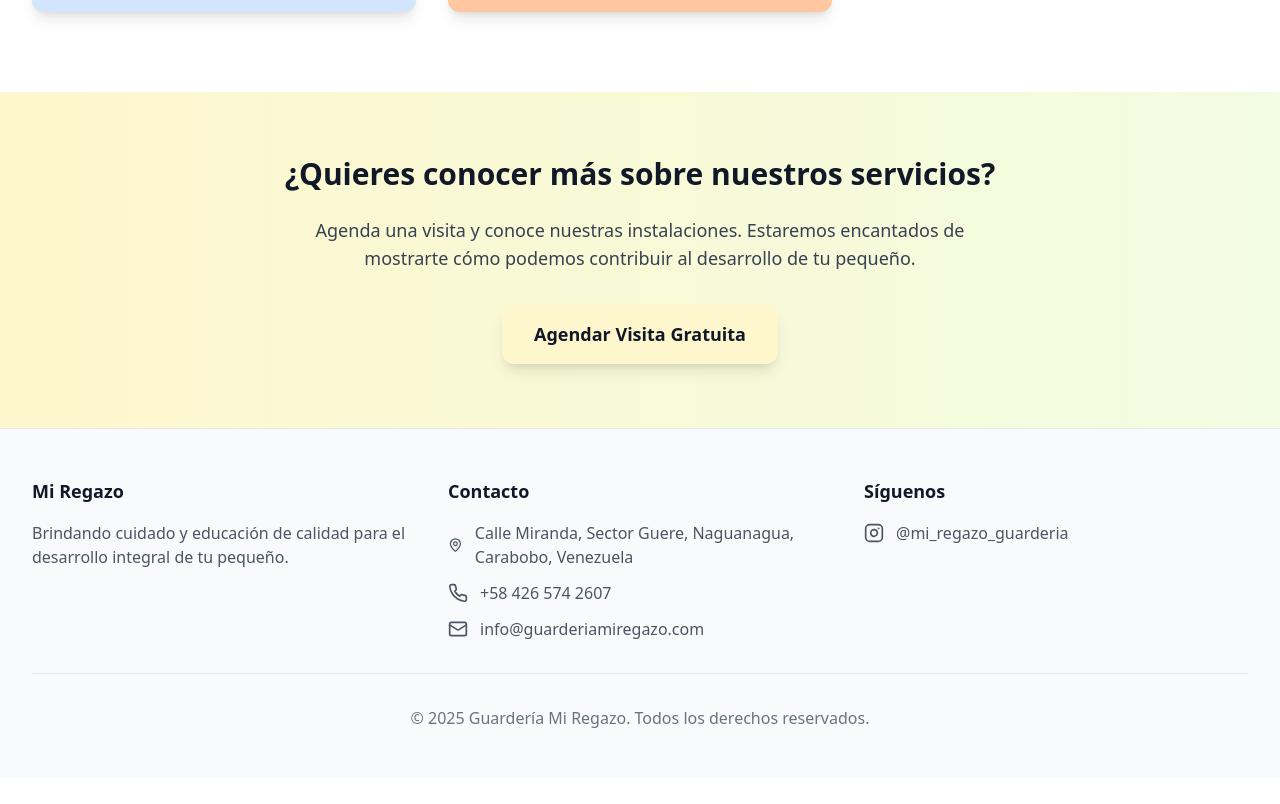
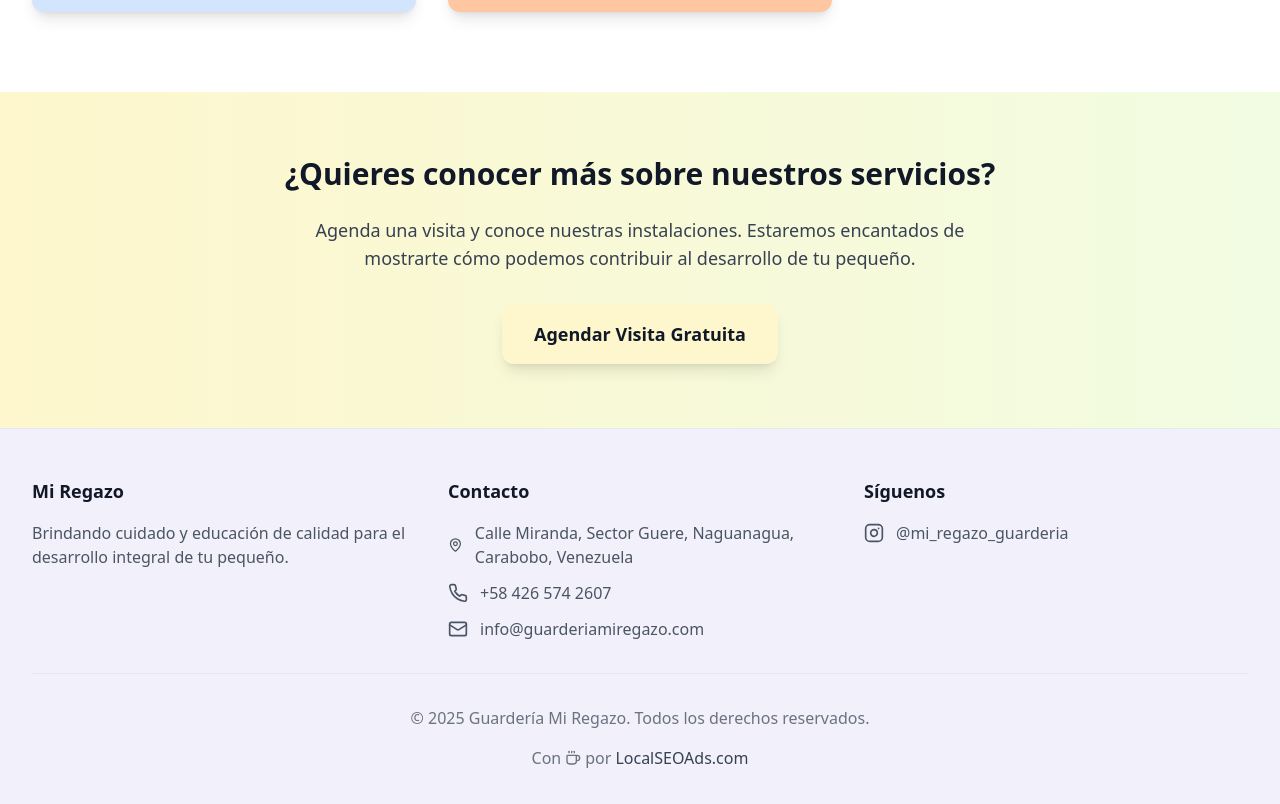
Before and after one commit to chefbusiness/happy-children-haven, a React (Vite) app: page /servicios in a window 1280 px wide. Shown: the part 1302-2106 px from the top of the page. Before the commit the page ends 2080 px from the top, so only its background shows below. Built offline with nearby package versions, Linux system fonts and the light colour scheme.

Commit message:
Update footer color and text
Changed the footer background color and added a new text link: "Con ☕️ por LocalSEOAds.com" linking to https://localseoads.com.
[skip gpt_engineer]

```diff
--- a/src/components/Footer.tsx
+++ b/src/components/Footer.tsx
@@ -1,8 +1,8 @@
-import { Instagram, Mail, MapPin, Phone } from "lucide-react";
+import { Instagram, Mail, MapPin, Phone, Coffee } from "lucide-react";
 
 const Footer = () => {
   return (
-    <footer className="bg-gray-50 border-t">
+    <footer className="bg-[#F1F0FB] border-t">
       <div className="max-w-7xl mx-auto px-4 sm:px-6 lg:px-8 py-12">
         <div className="grid grid-cols-1 md:grid-cols-3 gap-8">
           <div>
@@ -45,9 +45,24 @@ const Footer = () => {
         </div>
 
         <div className="mt-8 pt-8 border-t border-gray-200">
-          <p className="text-center text-gray-500">
-            © {new Date().getFullYear()} Guardería Mi Regazo. Todos los derechos reservados.
-          </p>
+          <div className="flex flex-col items-center space-y-4">
+            <p className="text-center text-gray-500">
+              © {new Date().getFullYear()} Guardería Mi Regazo. Todos los derechos reservados.
+            </p>
+            <div className="flex items-center gap-1 text-gray-500">
+              <span>Con</span>
+              <Coffee className="h-4 w-4" />
+              <span>por</span>
+              <a
+                href="https://localseoads.com"
+                target="_blank"
+                rel="noopener noreferrer"
+                className="text-gray-700 hover:text-gray-900 hover:underline"
+              >
+                LocalSEOAds.com
+              </a>
+            </div>
+          </div>
         </div>
       </div>
     </footer>
```
